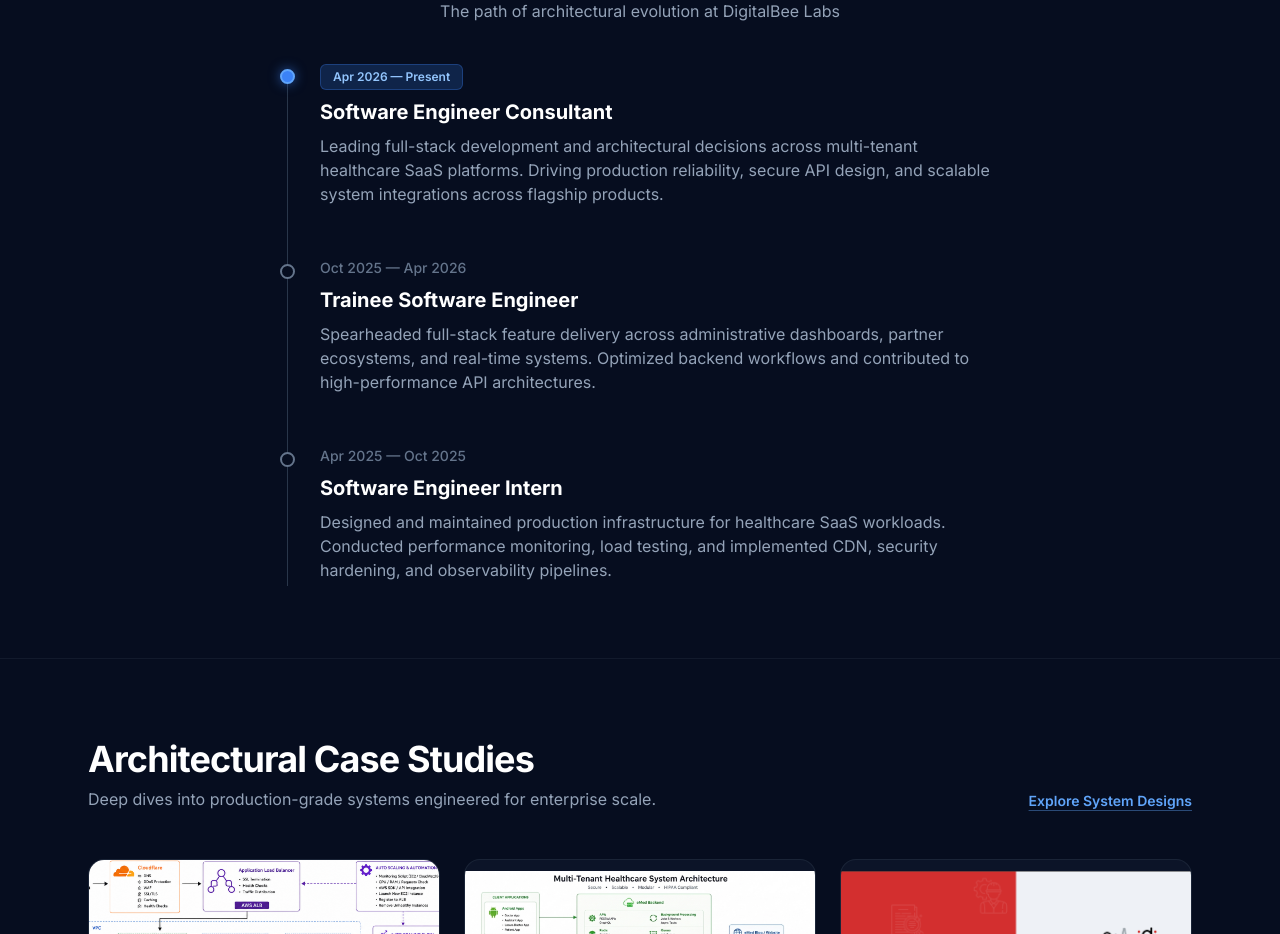
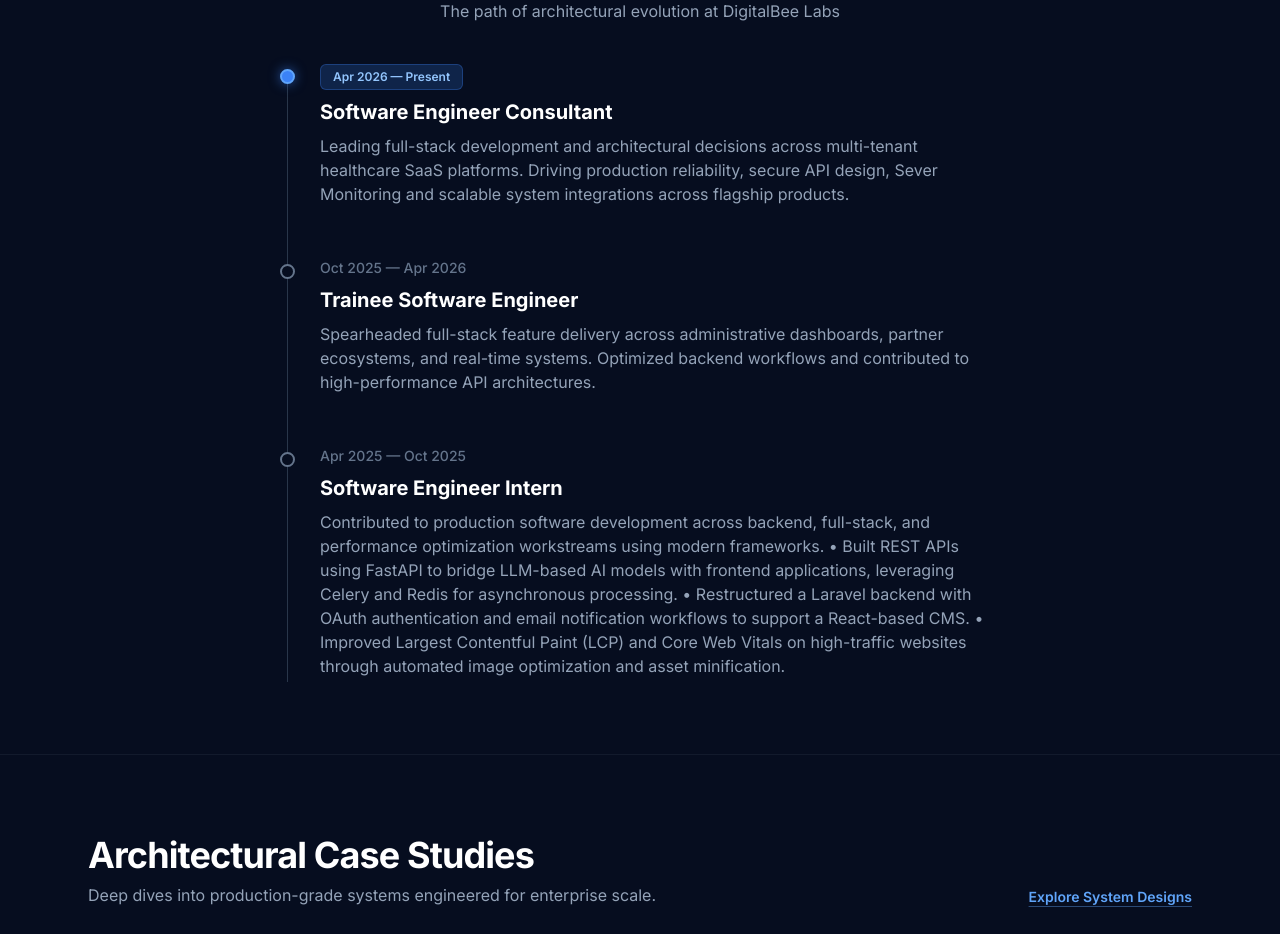
Before and after one commit to DilanMadusaanka2000/dilan-madusanka, a React (Create React App) app: page / in a window 1280 px wide. Shown: the part 1000-1934 px from the top of the page. Built offline with nearby package versions, Linux system fonts and the light colour scheme; the HTML template or start-up script is replaced by a standard one.

Commit message:
changess relases

```diff
--- a/src/components/ExperienceDetail.jsx
+++ b/src/components/ExperienceDetail.jsx
@@ -6,7 +6,7 @@ const careerTrajectory = [
     period: 'Apr 2026 — Present',
     title: 'Software Engineer Consultant',
     description:
-      'Leading full-stack development and architectural decisions across multi-tenant healthcare SaaS platforms. Driving production reliability, secure API design, and scalable system integrations across flagship products.',
+      'Leading full-stack development and architectural decisions across multi-tenant healthcare SaaS platforms. Driving production reliability, secure API design, Sever Monitoring and scalable system integrations across flagship products.',
     tags: [],
     isCurrent: true,
   },
@@ -22,7 +22,7 @@ const careerTrajectory = [
     period: 'Apr 2025 — Oct 2025',
     title: 'Software Engineer Intern',
     description:
-      'Designed and maintained production infrastructure for healthcare SaaS workloads. Conducted performance monitoring, load testing, and implemented CDN, security hardening, and observability pipelines.',
+      'Contributed to production software development across backend, full-stack, and performance optimization workstreams using modern frameworks.\n\n• Built REST APIs using FastAPI to bridge LLM-based AI models with frontend applications, leveraging Celery and Redis for asynchronous processing.\n• Restructured a Laravel backend with OAuth authentication and email notification workflows to support a React-based CMS.\n• Improved Largest Contentful Paint (LCP) and Core Web Vitals on high-traffic websites through automated image optimization and asset minification.',
     tags: [],
     isCurrent: false,
   },
```
